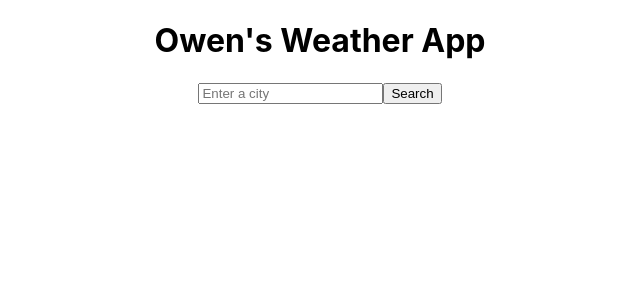
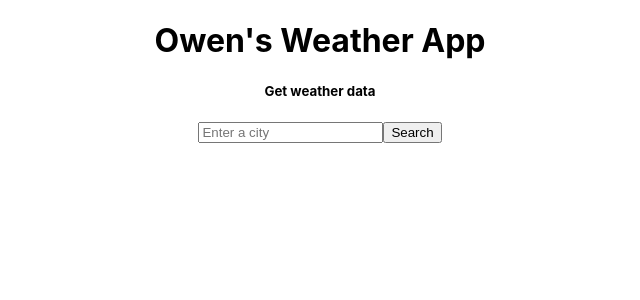
Before and after one commit to ojones311/weatherapp, a React (Create React App) app in the folder client/: page / in a window 1280 px wide. Shown: the top 300 px of the page, without its empty margins (320-960 px from the left). Built offline with nearby package versions, Linux system fonts and the light colour scheme.

Commit message:
checking git

```diff
--- a/client/src/Components/Header.js
+++ b/client/src/Components/Header.js
@@ -4,6 +4,7 @@ export const Header = () => {
     return (
         <div className='heading'>
             <h1>Owen's Weather App</h1>
+            <h5>Get weather data</h5>
         </div>
     )
 }
```
